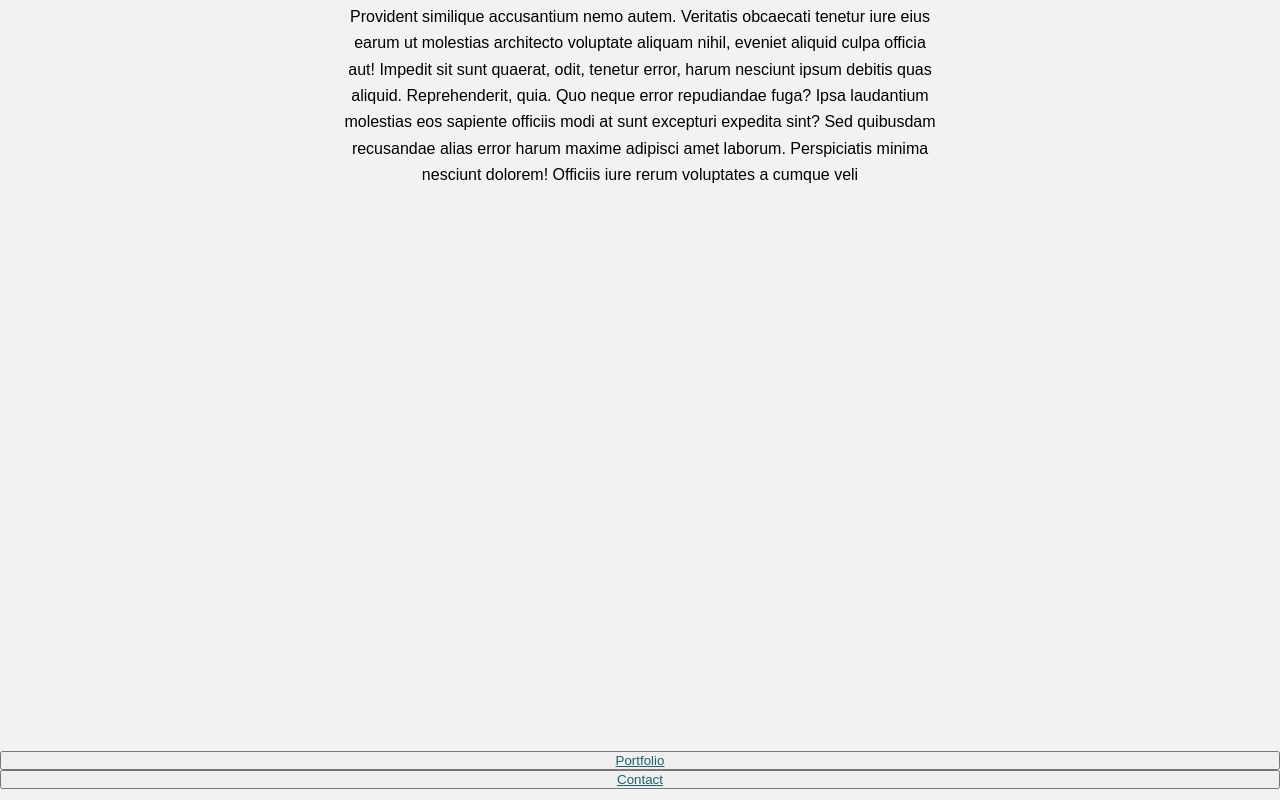
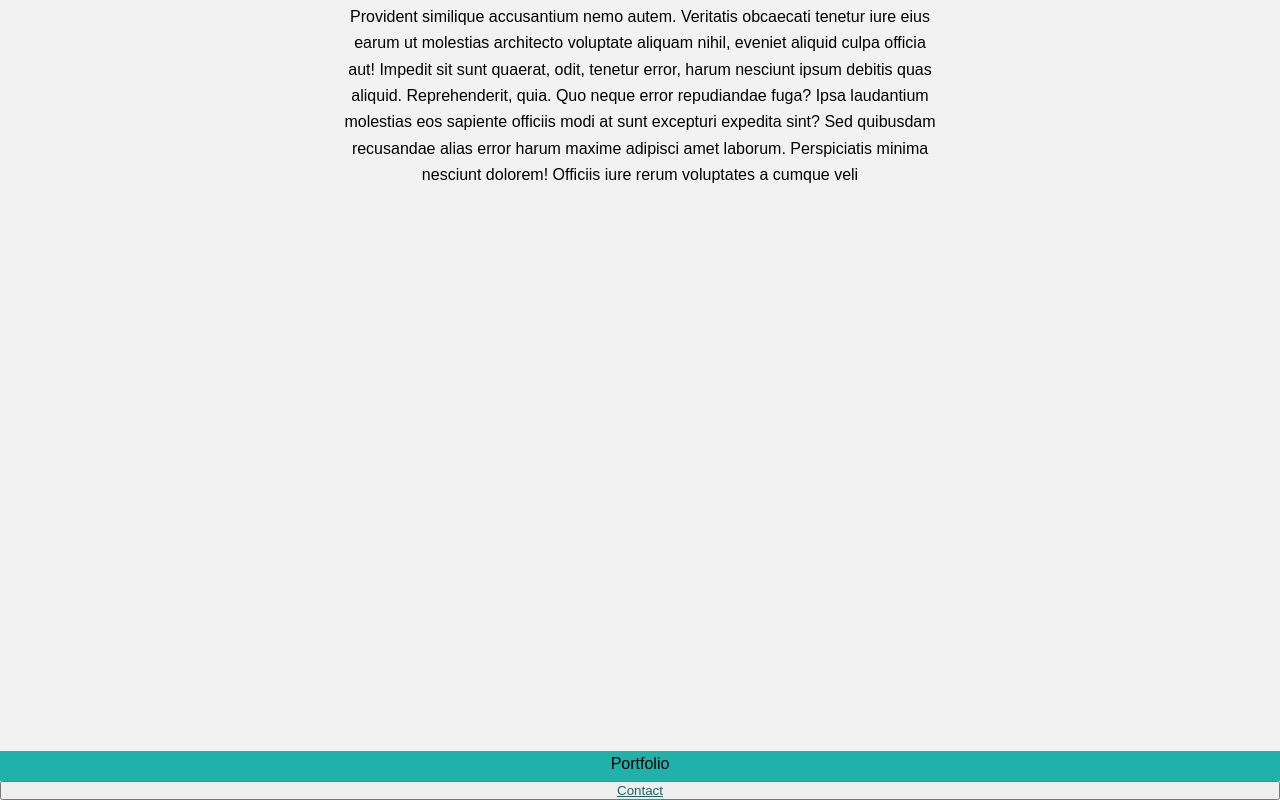
Before and after one commit to BrandonHumphry/Components, a React (Create React App) app: page / in a window 1280 px wide. Shown: the part 909-1709 px from the top of the page. Built offline with nearby package versions, Linux system fonts and the light colour scheme.

Commit message:
started button component

```diff
--- /dev/null
+++ b/src/Components/Button/Button.css
@@ -0,0 +1,8 @@
+.Button {
+  height: 30px;
+  padding: 12 16;
+  width: 100%;
+  background-color: lightseagreen;
+  color: black;
+  text-align: center;
+}
--- /dev/null
+++ b/src/Components/Button/Button.js
@@ -0,0 +1,8 @@
+import "./Button.css";
+
+const Button = props => {
+  const { CTA } = props;
+  return <div className="Button">{CTA}</div>;
+};
+
+export default Button;
--- a/src/pages/About/About.js
+++ b/src/pages/About/About.js
@@ -3,6 +3,7 @@ import PageStructure from "../../Components/PageStructure/PageStructure";
 import "../../Components/Images/Images.css";
 import { HashLink as Link } from "react-router-hash-link";
 import chevronDown from "./chevronDown.png";
+import Button from "../../Components/Button/Button";
 
 const About = () => {
   return (
@@ -35,11 +36,8 @@ const About = () => {
                         minima nesciunt dolorem! Officiis iure rerum voluptates a cumque veli"
         />
       </div>
+      <Button CTA={"Portfolio"} Link to="/portfolio"></Button>
       <button>
-        <Link to="/portfolio">Portfolio</Link>
-      </button>
-      <button>
-        {" "}
         <Link to="/contact">Contact</Link>
       </button>
     </div>
```
